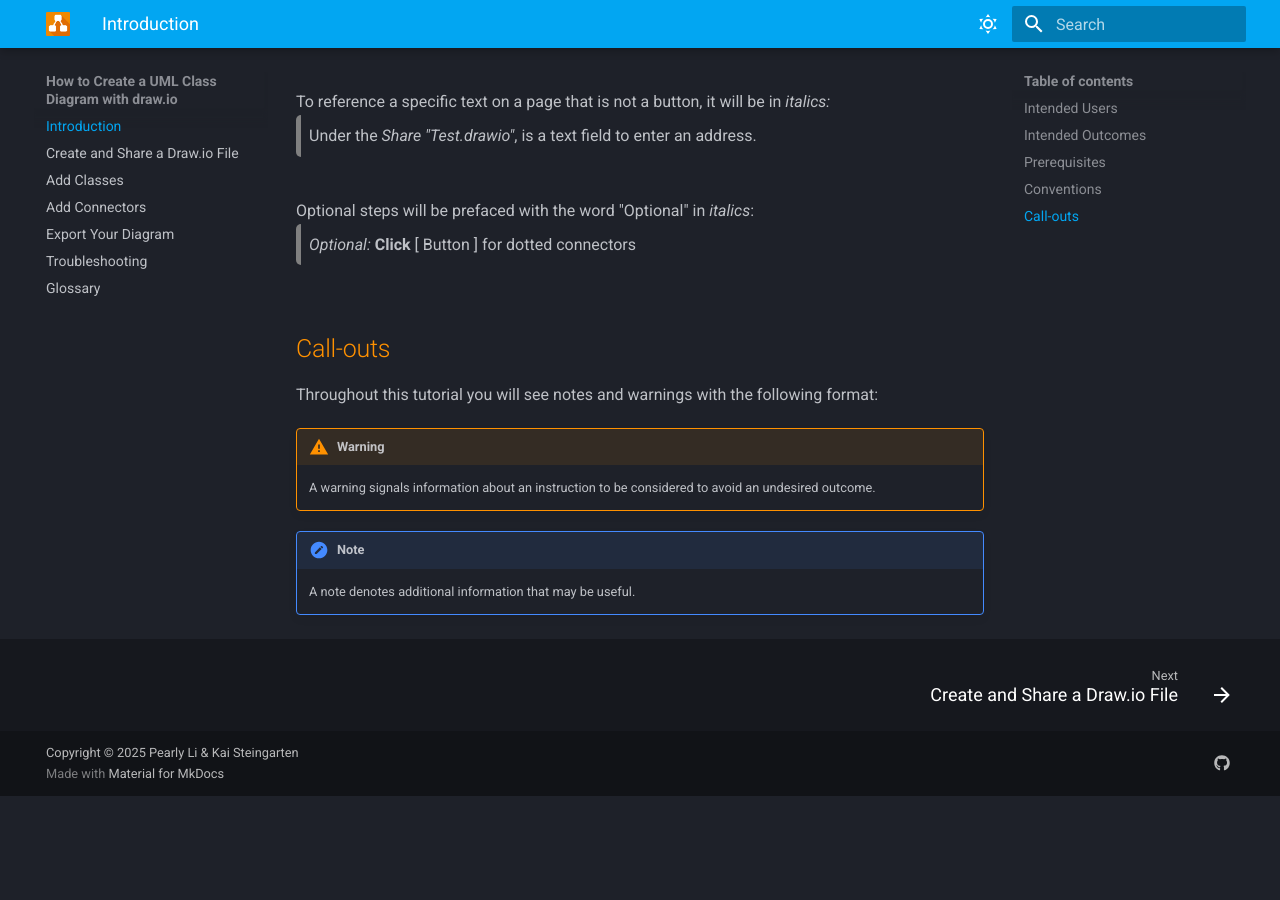
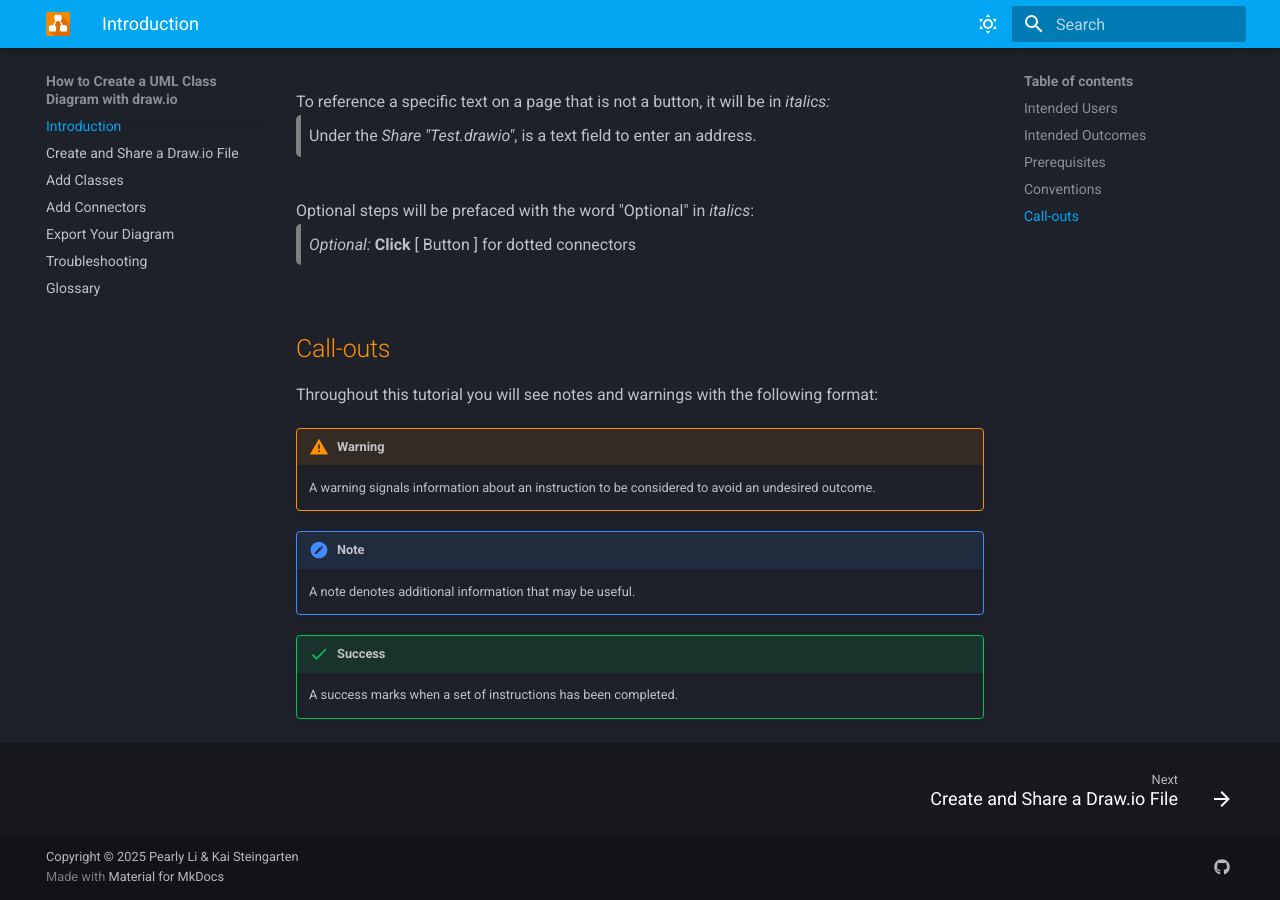
Before and after one commit to kai-st/comm2216-docs-project, an MkDocs documentation site: the page built from docs/index.md, in a window 1280 px wide and 900 px high, scrolled down 1697 px. Built offline with MkDocs 1.6.1 and Material for MkDocs 9.7.7, drawn with Linux system fonts in a browser that asks for light colours; before the commit the page ends 2493 px from its top, so only the background shows below that.

Commit message:
Add success to introduction

```diff
--- a/docs/index.md
+++ b/docs/index.md
@@ -69,3 +69,7 @@
 !!!note
 
     A note denotes additional information that may be useful.
+
+!!!success
+
+    A success marks when a set of instructions has been completed.
```
